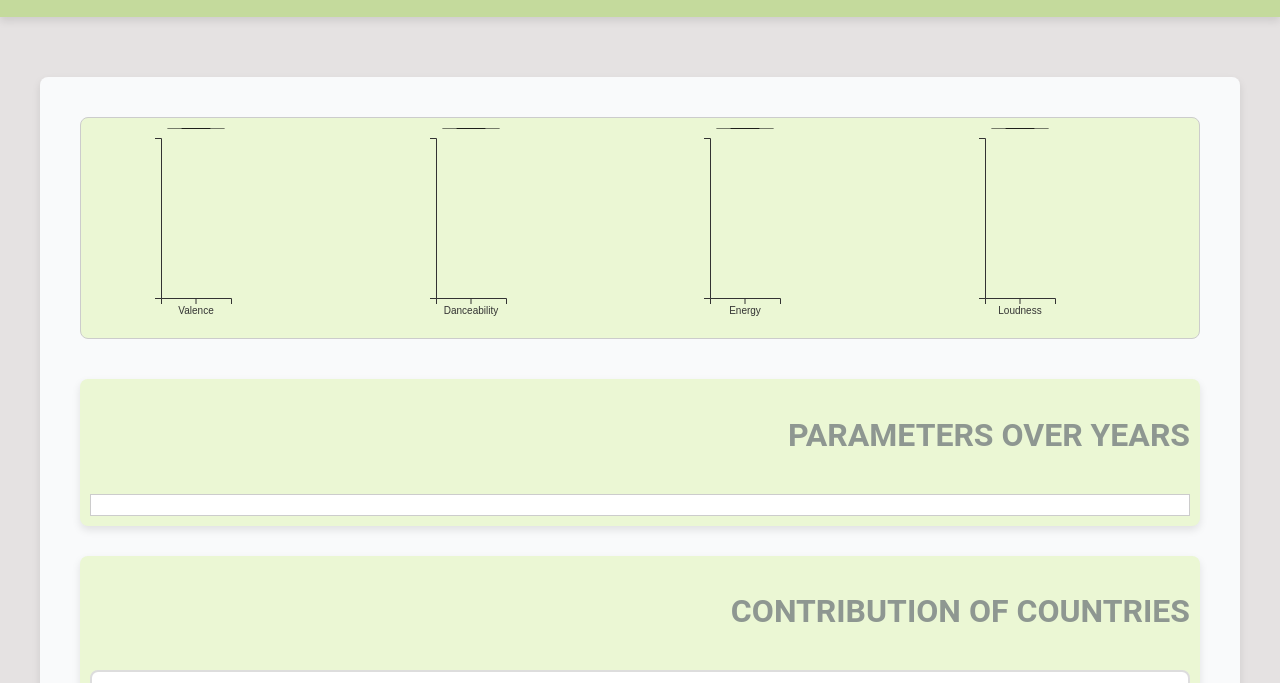
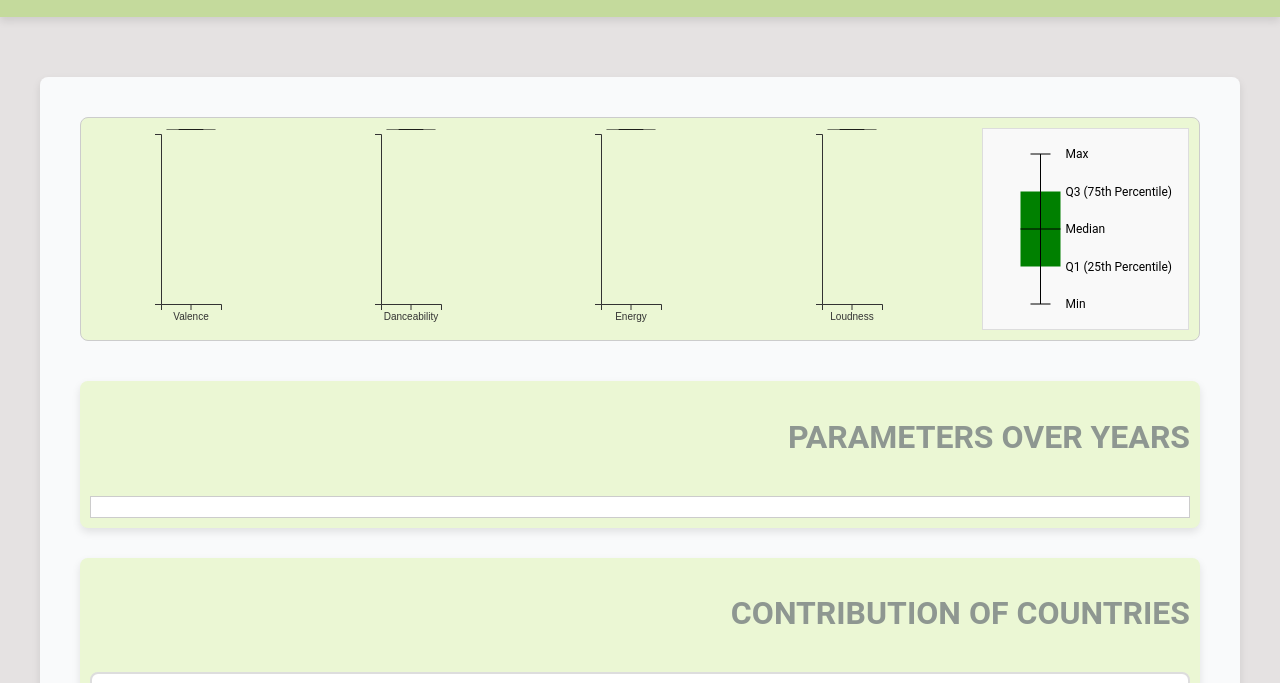
Before and after one commit to RachanaVenati/Visualization_music, a website built with Vite: page index.html in a window 1280 px wide. Shown: the part 117-800 px from the top of the page. Built offline with nearby package versions, Linux system fonts and the light colour scheme; no server answers; files whose address does not match are found by name.

Commit message:
boxplot legend + boxplot tooltips

```diff
--- a/css/style.css
+++ b/css/style.css
@@ -159,6 +159,14 @@ header h1 {
 .boxplot {
     cursor: pointer;
     width: 100%;
-    height: 200px; /* Adjust the height as needed */
+    height: 200px;
     margin: 0 10px;
 }
+
+.boxplot-legend {
+    border: 1px solid #ddd; /* Light border for visibility */
+    margin-left: 10px; /* Adjust spacing */
+    background-color: #f9f9f9; /* Light background to differentiate */
+    width: 100%;
+    height: 200px;
+  }
--- a/js/calendarHeatmap.js
+++ b/js/calendarHeatmap.js
@@ -12,14 +12,27 @@ d3.dsv(";", "data/Spotify_Dataset_V3.csv").then(data => {
 function createBoxPlot(data) {
   const parameters = ["Valence", "Danceability", "Energy", "Loudness"];
   const container = d3.select("#boxplot-container");
-  const width = 150, height = 200, margin = { top: 10, right: 20, bottom: 30, left: 60 };
+  const width = 125, height = 200, margin = { top: 5, right: 5, bottom: 25, left: 60 };
+
+  // Create tooltip element
+  const tooltip = d3.select("body").append("div")
+    .attr("class", "tooltip")
+    .style("position", "absolute")
+    .style("display", "none")
+    .style("padding", "10px")
+    .style("background", "#fff")
+    .style("border", "1px solid #ccc")
+    .style("border-radius", "5px")
+    .style("pointer-events", "none")
+    .style("box-shadow", "0 2px 6px rgba(0, 0, 0, 0.2)")
+    .style("white-space", "nowrap");
 
   parameters.forEach(parameter => {
     const svg = container.append("svg")
       .attr("class", "boxplot")
       .attr("width", width)
       .attr("height", height)
-      .style("margin-right", "10px")
+      .style("margin-right", "5px")
       .style("cursor", "pointer")
       .on("click", () => handleBoxPlotClick(parameter)); // Attach click event listener
 
@@ -59,7 +72,7 @@ function createBoxPlot(data) {
       .attr("y2", d => d === stats.min ? y(stats.q3) : y(stats.q1))
       .attr("stroke", "black");
 
-        // Add small horizontal lines at the ends of the whiskers
+    // Add small horizontal lines at the ends of the whiskers
     svg.selectAll(".whisker-end")
       .data([stats.min, stats.max])
       .enter().append("line")
@@ -69,11 +82,132 @@ function createBoxPlot(data) {
       .attr("y2", d => y(d))
       .attr("stroke", "black");
 
+    // Add tooltip functionality
+    svg.selectAll("rect, line")
+      .on("mouseover", function(event) {
+        const [xPos, yPos] = d3.pointer(event, this);
+        const offsetX = 0;
+        const offsetY = 0;
+        tooltip.style("display", "block")
+          .style("left", `${xPos + offsetX}px`)
+          .style("top", `${yPos + offsetY}px`)
+          .html(`
+            <strong>Parameter:</strong> ${parameter}<br>
+            <strong>Min:</strong> ${stats.min}<br>
+            <strong>Q1:</strong> ${stats.q1}<br>
+            <strong>Median:</strong> ${stats.median}<br>
+            <strong>Q3:</strong> ${stats.q3}<br>
+            <strong>Max:</strong> ${stats.max}
+          `);
+      })
+      .on("mousemove", function(event) {
+        const [xPos, yPos] = d3.pointer(event, this);
+        const offsetX = 0;
+        const offsetY = 0;
+        tooltip.style("left", `${xPos + offsetX}px`)
+          .style("top", `${yPos + offsetY}px`);
+      })
+      .on("mouseout", function() {
+        tooltip.style("display", "none");
+      });
+
     // Highlight border for the default parameter
     if (parameter === currentParameter) {
       highlightBoxPlot(parameter);
     }
   });
+
+  createBoxPlotLegend(container);
+}
+
+function createBoxPlotLegend(container) {
+  const legendWidth = 100, legendHeight = 200;
+  const legendSvg = container.append("svg")
+    .attr("class", "boxplot-legend") // Add class for styling
+    .attr("width", legendWidth)
+    .attr("height", legendHeight)
+    .style("margin-left", "10px") // Margin to separate from boxplots
+    .style("border", "1px solid #ddd"); // Border for visual debugging
+
+  // Sample boxplot representation in the legend
+  const legendMargin = { top: 25, right: 5, bottom: 25, left: 20 };
+  const centerX = (legendWidth - legendMargin.left - legendMargin.right) / 2 + legendMargin.left;
+  const sampleY = d3.scaleLinear().domain([0, 100]).range([legendHeight - legendMargin.bottom, legendMargin.top]);
+
+  // Draw the sample box
+  legendSvg.append("rect")
+    .attr("x", centerX - 20)
+    .attr("y", sampleY(75)) // Q3 position
+    .attr("width", 40)
+    .attr("height", sampleY(25) - sampleY(75)) // Q1 - Q3 height
+    .attr("fill", "green");
+
+  // Draw median line
+  legendSvg.append("line")
+    .attr("x1", centerX - 20)
+    .attr("x2", centerX + 20)
+    .attr("y1", sampleY(50)) // Median position
+    .attr("y2", sampleY(50))
+    .attr("stroke", "black");
+
+  // Draw whiskers
+  legendSvg.append("line")
+    .attr("x1", centerX)
+    .attr("x2", centerX)
+    .attr("y1", sampleY(0)) // Min
+    .attr("y2", sampleY(100)) // Max
+    .attr("stroke", "black");
+
+  // Draw whisker ends
+  legendSvg.append("line")
+    .attr("x1", centerX - 10)
+    .attr("x2", centerX + 10)
+    .attr("y1", sampleY(0)) // Min line
+    .attr("y2", sampleY(0))
+    .attr("stroke", "black");
+
+  legendSvg.append("line")
+    .attr("x1", centerX - 10)
+    .attr("x2", centerX + 10)
+    .attr("y1", sampleY(100)) // Max line
+    .attr("y2", sampleY(100))
+    .attr("stroke", "black");
+
+  // Add labels
+  legendSvg.append("text")
+    .attr("x", centerX + 25)
+    .attr("y", sampleY(50))
+    .attr("dy", "0.35em")
+    .style("font-size", "12px")
+    .text("Median");
+
+  legendSvg.append("text")
+    .attr("x", centerX + 25)
+    .attr("y", sampleY(75))
+    .attr("dy", "0.35em")
+    .style("font-size", "12px")
+    .text("Q3 (75th Percentile)");
+
+  legendSvg.append("text")
+    .attr("x", centerX + 25)
+    .attr("y", sampleY(25))
+    .attr("dy", "0.35em")
+    .style("font-size", "12px")
+    .text("Q1 (25th Percentile)");
+
+  legendSvg.append("text")
+    .attr("x", centerX + 25)
+    .attr("y", sampleY(100))
+    .attr("dy", "0.35em")
+    .style("font-size", "12px")
+    .text("Max");
+
+  legendSvg.append("text")
+    .attr("x", centerX + 25)
+    .attr("y", sampleY(0))
+    .attr("dy", "0.35em")
+    .style("font-size", "12px")
+    .text("Min");
 }
 
 // Function to handle box plot click
@@ -134,8 +268,6 @@ function updateHeatmap(parameter = "Valence") {
   container.innerHTML = ''; // Clear existing content
   container.appendChild(calendarHeatmap); // Append new heatmap
 }
-
-//updateHeatmap();
 
 // Calendar Heatmap function
 function Calendar(data, {
```
